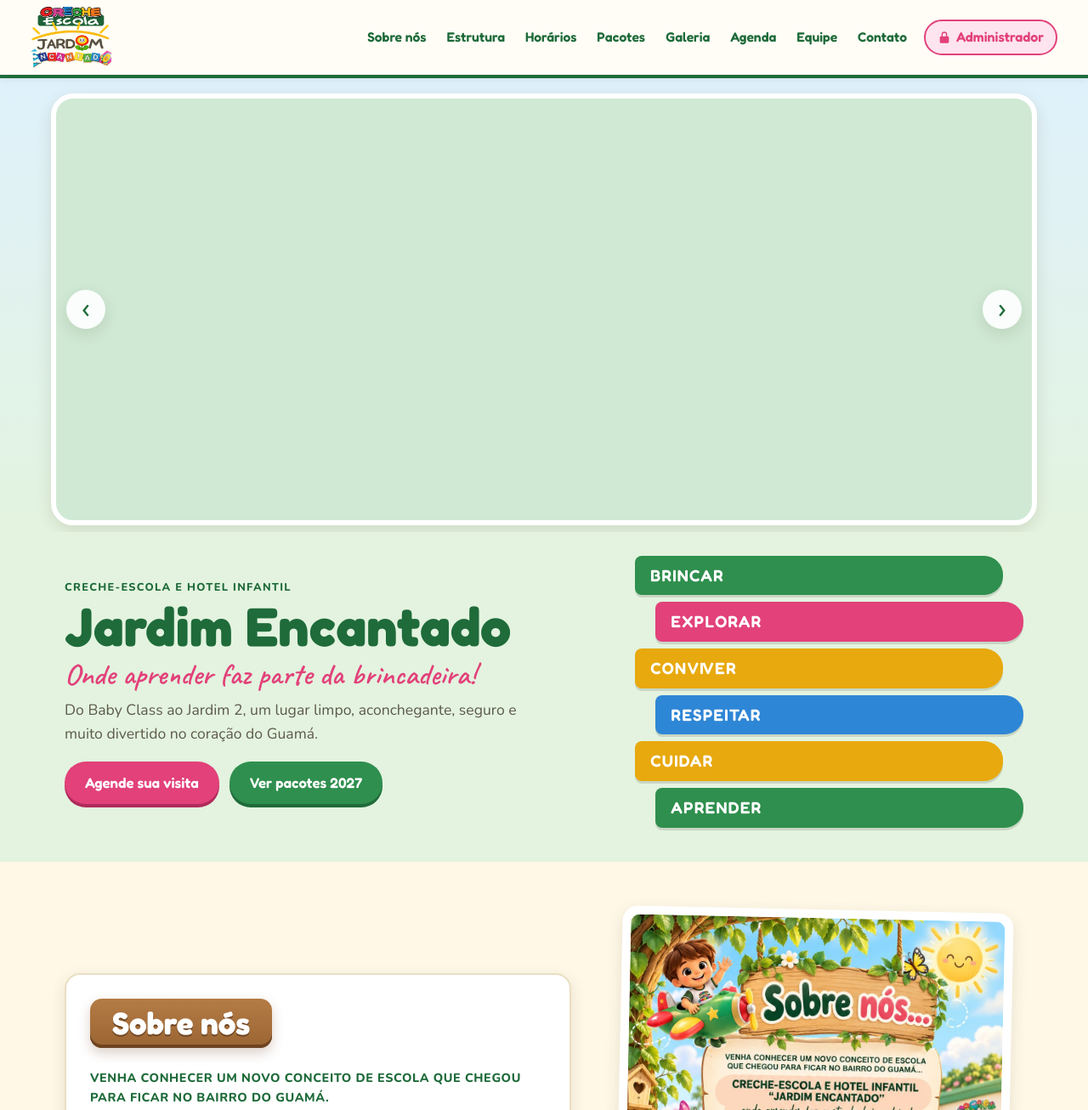
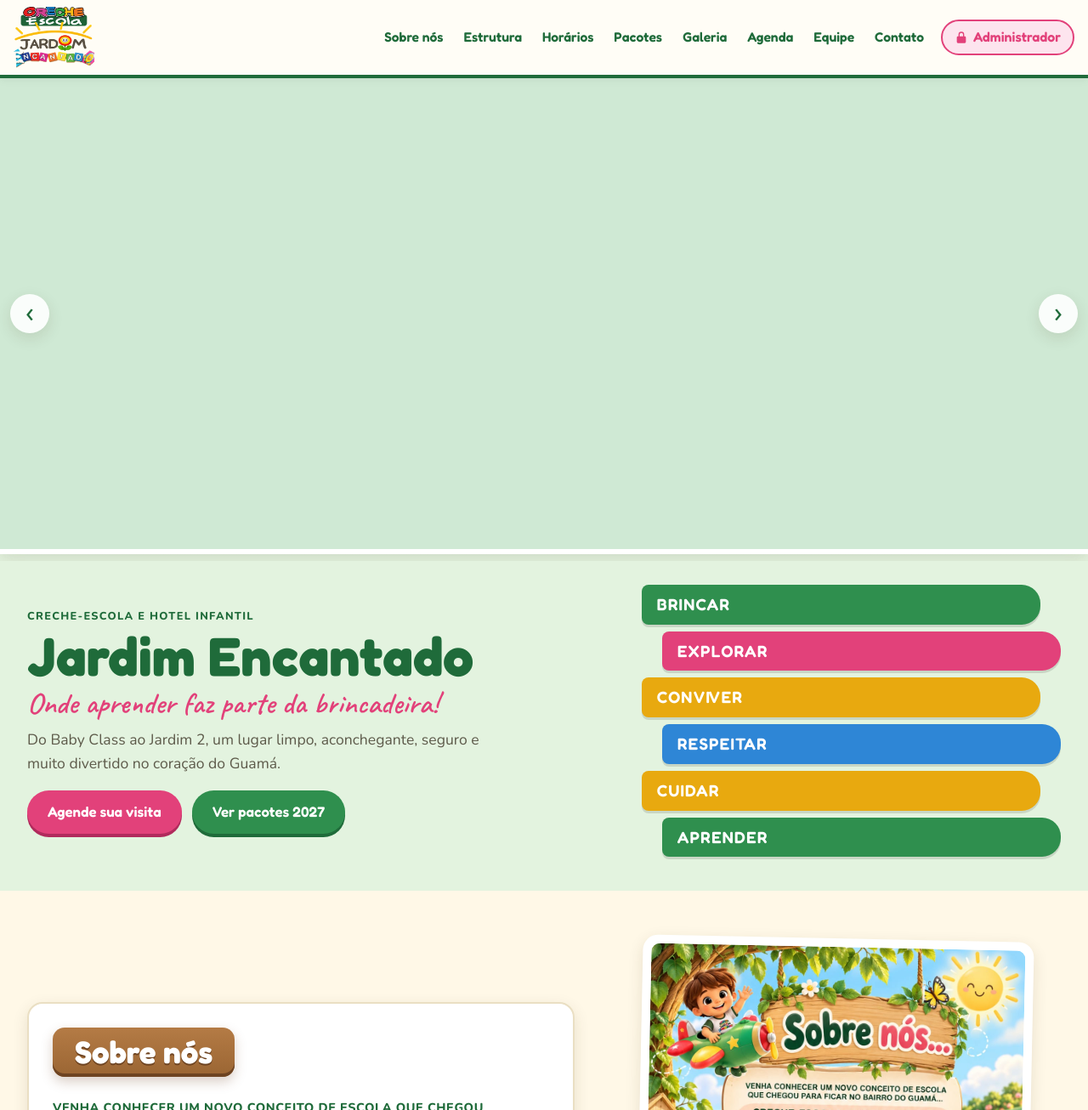
Before and after one commit to Rosiwagner/Site-Creche-Jardim-Encantado, a plain HTML site: page index.html in a window 1280 px wide. Shown: the top 1306 px of the page at 85% size. Drawn offline with nearby package versions, Linux system fonts and the light colour scheme.

Commit message:
Carrossel em largura total e laterais menores
Co-Authored-By: Claude Opus 5.5 <noreply@anthropic.com>
Claude-Session: https://claude.ai/code/session_017FmteHrdTKEgc1sMvjF3MK

```diff
--- a/css/style.css
+++ b/css/style.css
@@ -45,10 +45,10 @@ button { font: inherit; cursor: pointer; }
 [hidden] { display: none !important; }
 
 .wrap {
-  max-width: 1160px;
+  max-width: 1720px;
   margin: 0 auto;
-  padding-left: max(16px, env(safe-area-inset-left, 0px));
-  padding-right: max(16px, env(safe-area-inset-right, 0px));
+  padding-left: max(clamp(16px, 2.5vw, 40px), env(safe-area-inset-left, 0px));
+  padding-right: max(clamp(16px, 2.5vw, 40px), env(safe-area-inset-right, 0px));
 }
 
 /* ---------- Topo ---------- */
@@ -63,7 +63,7 @@ body::before {
   box-shadow: 0 2px 10px rgba(0,0,0,.06);
 }
 .topbar-inner {
-  max-width: 1240px; margin: 0 auto;
+  max-width: 1720px; margin: 0 auto;
   padding: 8px max(16px, env(safe-area-inset-right, 0px)) 8px max(16px, env(safe-area-inset-left, 0px));
   display: flex; align-items: center; gap: 16px;
 }
@@ -120,15 +120,14 @@ body::before {
 }
 
 /* ---------- Carrossel ---------- */
-.hero { background: linear-gradient(180deg, var(--sky), var(--green-soft)); padding-block: 18px 8px; }
+.hero { background: linear-gradient(180deg, var(--sky), var(--green-soft)); padding-block: 0 8px; }
+/* carrossel de ponta a ponta (largura total da página) */
 .carousel {
-  position: relative; max-width: 1160px; margin: 0 auto;
-  margin-inline: max(16px, env(safe-area-inset-left, 0px));
-  aspect-ratio: 16 / 7; max-height: 560px; min-height: 260px;
-  border-radius: 26px; overflow: hidden; background: #cfe9d4;
-  border: 6px solid #fff; box-shadow: var(--shadow);
+  position: relative; width: 100%; margin: 0;
+  aspect-ratio: 16 / 7; max-height: min(720px, 78vh); min-height: 260px;
+  overflow: hidden; background: #cfe9d4;
+  border-bottom: 6px solid #fff; box-shadow: var(--shadow);
 }
-@media (min-width: 1200px) { .carousel { margin-inline: auto; } }
 .carousel-track { position: absolute; inset: 0; }
 .slide { position: absolute; inset: 0; opacity: 0; transition: opacity .7s ease; }
 .slide.on { opacity: 1; }
```
